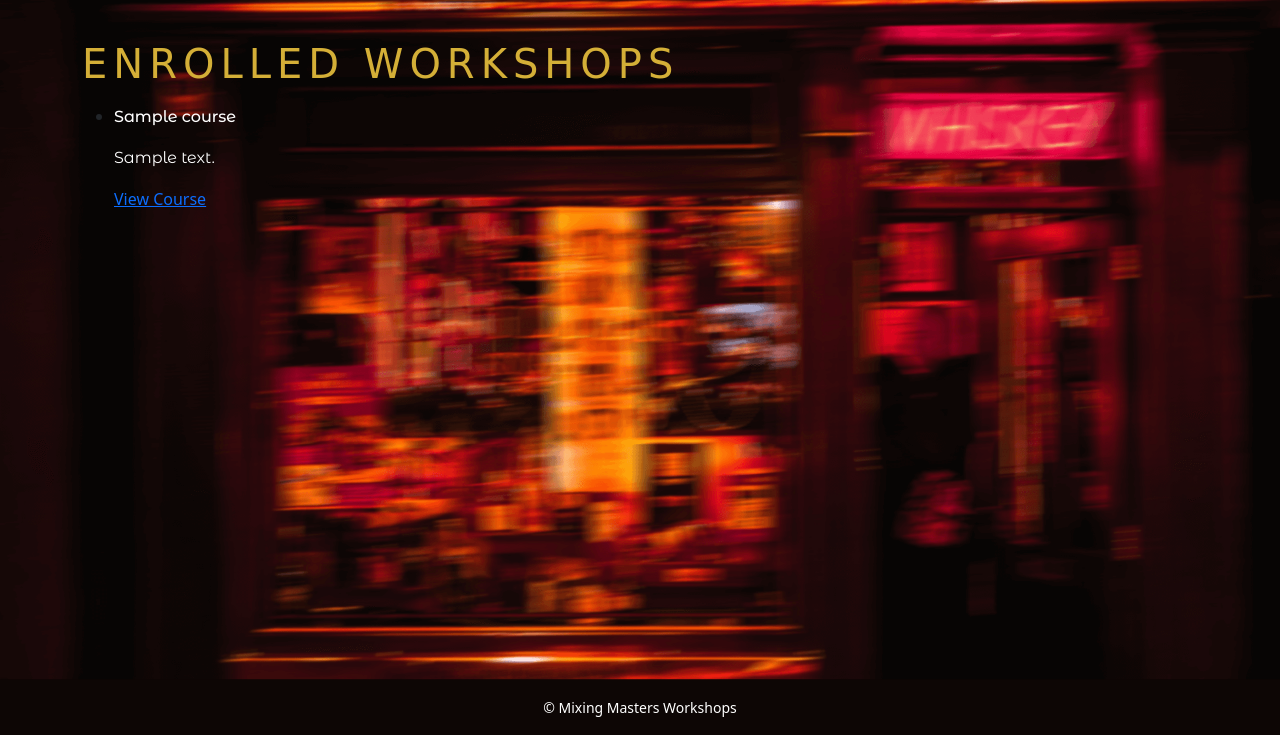
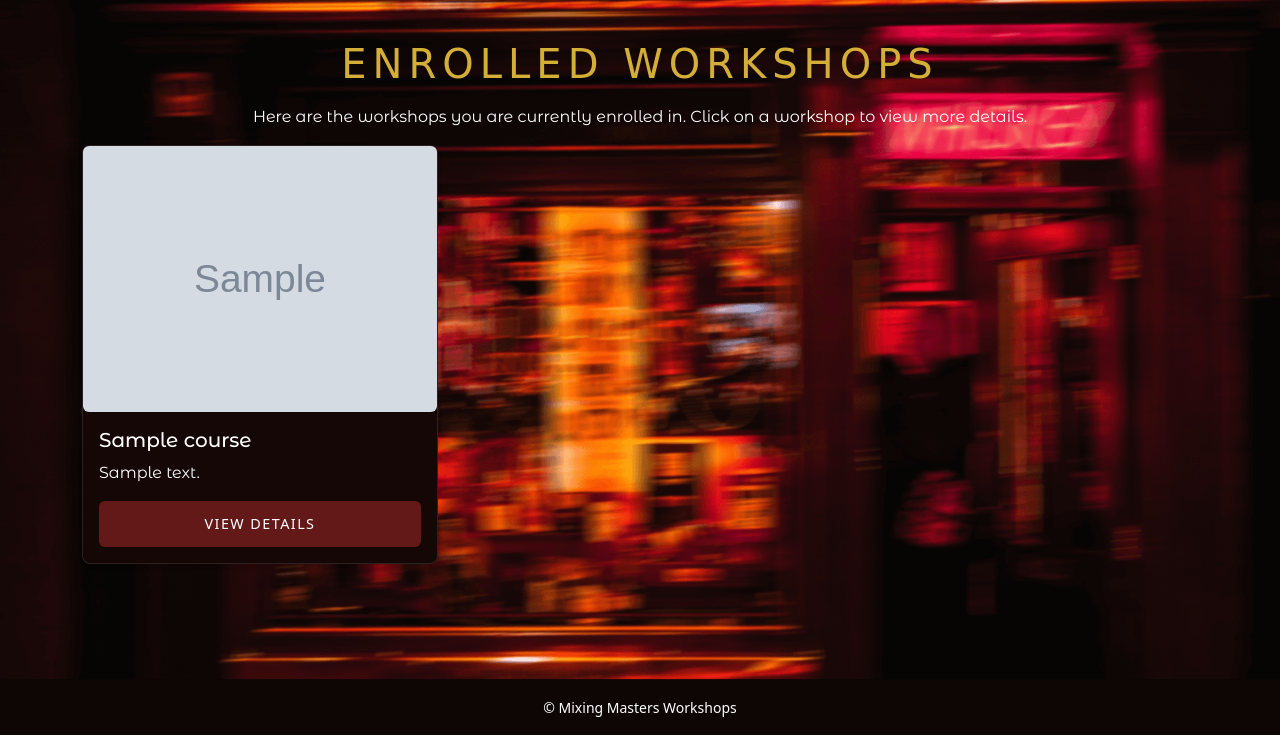
Before and after one commit to Kearns55/mixing-masters, a Django app: template courses/templates/courses/my_courses.html in a window 1280 px wide. Shown: the part 65-800 px from the top of the page. Run offline with Django 4.2, Linux system fonts and the light colour scheme; the template is opened without the code that fills it: most values are stand-ins (such as "Sample title", 1, 10 or a date in 2020); grey boxes marked "Sample" are stand-in pictures; some web fonts are replaced.

Commit message:
Add styling to my workshops

```diff
--- a/courses/templates/courses/my_courses.html
+++ b/courses/templates/courses/my_courses.html
@@ -1,18 +1,40 @@
 {% extends "base.html" %}
 
 {% block content %}
-<h1> Enrolled Workshops </h1>
+<h1 class="text-center">Enrolled Workshops</h1>
+<p class="text-center">
+    Here are the workshops you are currently enrolled in.
+    Click on a workshop to view more details.
+</p>
+
 {% if courses %}
-    <ul>
-        {% for course in courses %}
-            <li>
-                <h2>{{ course.name }}</h2>
-                <p>{{ course.description }}</p>
-                <a href="{% url 'courses:course_detail' course.id %}">View Course</a>
-            </li>
-        {% endfor %}
-    </ul>
+<div class="row">
+    {% for course in courses %}
+    <div class="col-md-6 col-lg-4 mb-4">
+        <div class="card h-100 shadow-sm">
+            {% if course.image %}
+            <img src="{{ course.image.url }}" alt="{{ course.name }}" class="card-img-top img-fluid rounded">
+            {% endif %}
+            <div class="card-body d-flex flex-column">
+                <h2 class="card-title h5">{{ course.name }}</h2>
+                <p class="card-text">
+                    {{ course.description|truncatechars:120 }}
+                </p>
+                <a class="btn btn-primary mt-auto" href="{% url 'courses:course_detail' course.pk %}">
+                    View Details </a>
+            </div>
+        </div>
+    </div>
+    {% endfor %}
+</div>
 {% else %}
-    <p>You are not enrolled in any workshops yet. Enroll <a href="{% url 'courses:course_list' %}">here</a>.</p>
+<p class="text-center">
+    You are not enrolled in any workshops yet.
+    Browse our
+    <a href="{% url 'courses:course_list' %}">
+        workshop catalog
+    </a>
+    to find one that interests you!
+</p>
 {% endif %}
-{% endblock %}
+{% endblock content %}
```
